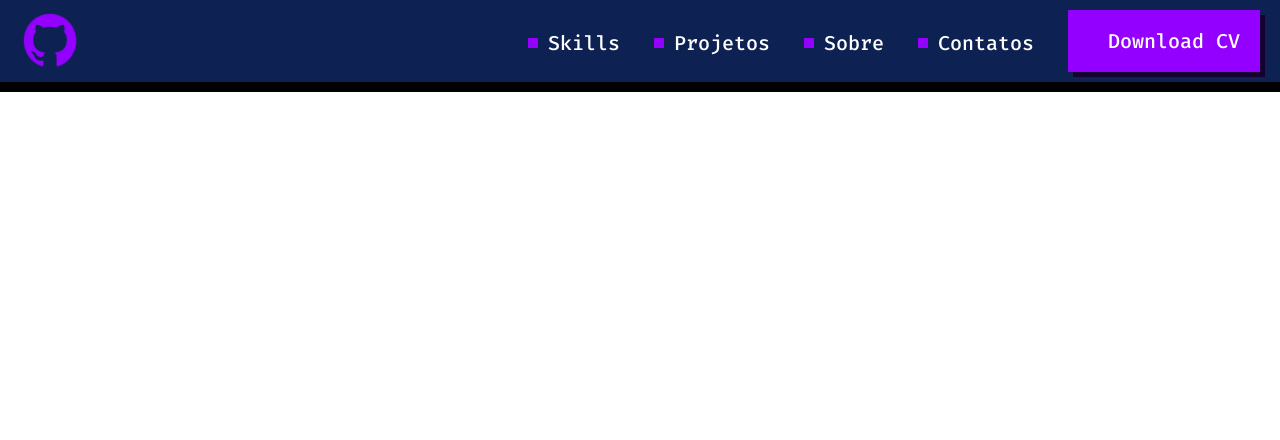
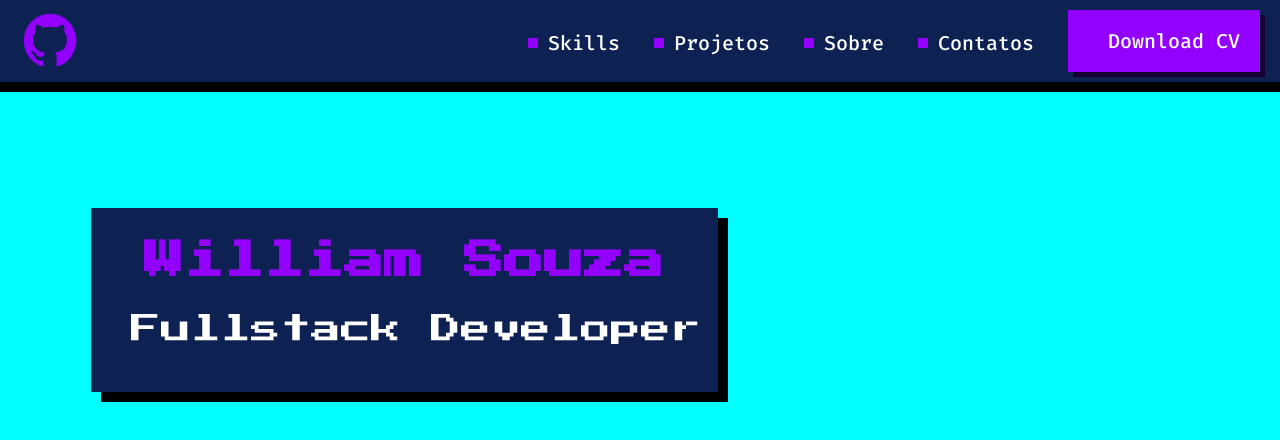
Before and after one commit to SpeareShakew/speareshakew.github.io, a plain HTML site: page index.html in a window 1280 px wide. Drawn offline with Linux system fonts and the light colour scheme.

Commit message:
Adiciona Titulo

```diff
--- a/css/index.css
+++ b/css/index.css
@@ -1,5 +1,6 @@
 
-@import url('https://fonts.googleapis.com/css2?family=Fira+Code:wght@300;500&display=swap');
+@import url('https://fonts.googleapis.com/css2?family=Fira+Code:wght@300;500&family=Press+Start+2P&display=swap');
+
 header{
     display: flex;
     justify-content: space-between;
@@ -55,3 +56,35 @@ span{
 #button:hover{
      box-shadow: 0px 0px 0 black;
 }
+
+div{
+    display: inline-block;
+    background-color: #0D2153;
+    width: 627px;
+    height: 184px;
+    margin-left: 91px;
+    margin-top: 116px;
+    box-shadow: 10px 10px 0 black;
+}
+
+section{
+    background-color: aqua;
+    height: 797px;
+}
+h2{
+    font-family: 'Press Start 2p', 'Fira Code', Arial, Helvetica, sans-serif;
+    font-size: 40px;
+    margin-left: 53px;
+    line-height: 40px;
+    color: #9400FF;
+    font-weight: 40px;
+}
+h3{
+    font-family: 'Press Start 2p', 'Fira Code', Arial, Helvetica, sans-serif;
+    color: #ffffff;
+    font-size: 30px;
+    font-weight: 400;
+    line-height: 30px;
+    margin-left: 40px;
+    margin-top: 18px;
+}
--- a/index.html
+++ b/index.html
@@ -20,5 +20,11 @@
                 <a  id="button" href="" lang="en" >Download CV</a>
             </nav>
         </header>
+        <section>
+            <div>
+                <h2>William Souza</h2>
+                <h3>Fullstack Developer</h3>
+            </div>
+        </section>
     </body>
 </html>
```
